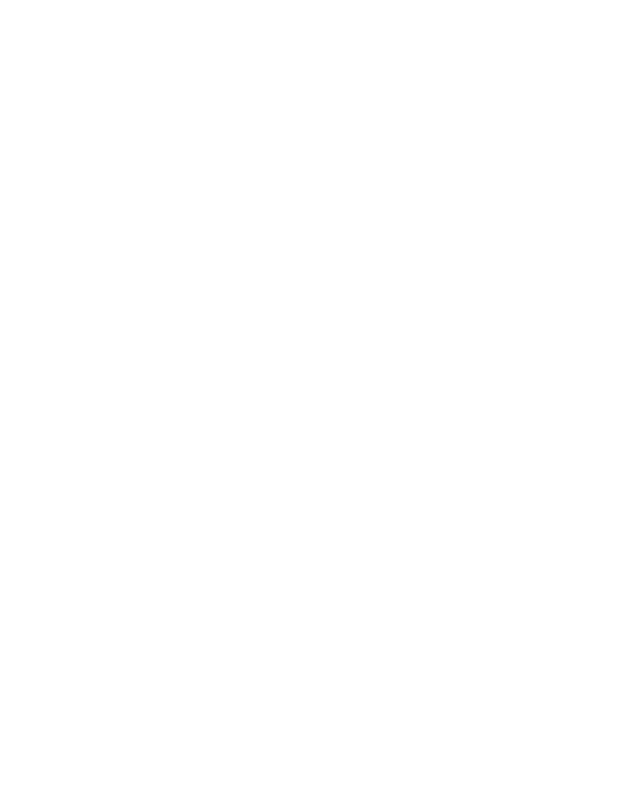
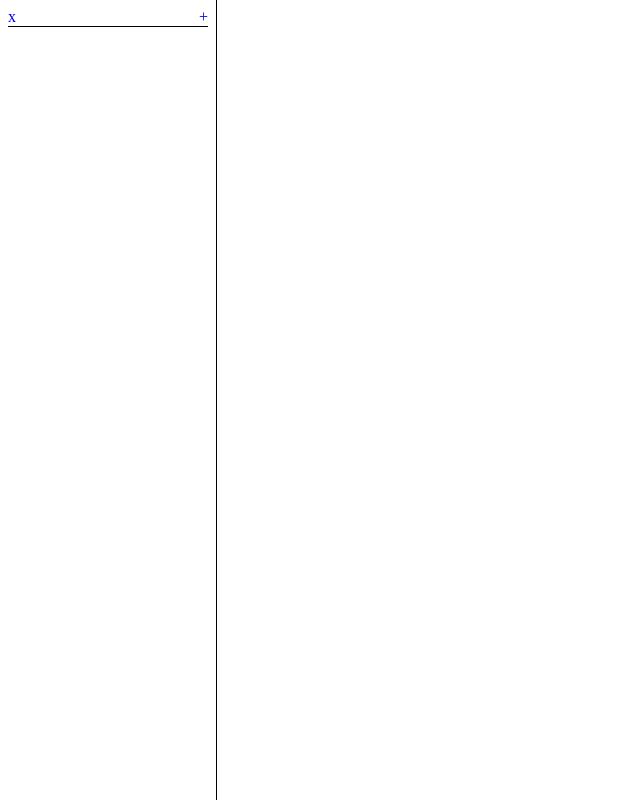
Before and after one commit to dev-tails/pages, a website with bundled scripts: page static/index.html in a window 1280 px wide. Shown: the whole page, without its empty margins (0-640 px from the left). Built offline with nearby package versions, Linux system fonts and the light colour scheme.

Commit message:
Simple creation of pages in sidebar

```diff
--- /dev/null
+++ b/src/Button.ts
@@ -0,0 +1,16 @@
+import { Color } from "./Color";
+import { Div } from "./Div";
+import { setStyle } from "./setStyle";
+
+export const Button = ({ text, onClick }: { text: string, onClick: () => void }) => {
+  const el = Div();
+  setStyle(el, {
+    cursor: "pointer",
+    color: Color.BTN_TEXT
+  })
+  el.innerText = text;
+
+  el.addEventListener("click", onClick);
+
+  return el;
+};
--- /dev/null
+++ b/src/Color.ts
@@ -0,0 +1,3 @@
+export const Color = {
+  BTN_TEXT: "#0000EE"
+}
--- /dev/null
+++ b/src/Div.ts
@@ -0,0 +1,3 @@
+export function Div() {
+  return document.createElement("div");
+}
--- /dev/null
+++ b/src/EditPage.ts
@@ -0,0 +1,39 @@
+import { Block } from "./db/db";
+import { Div } from "./Div";
+import { setStyle } from "./setStyle";
+
+export const EditPage = () => {
+  const el = Div();
+  setStyle(el, {
+    padding: "8px"
+  })
+
+  const title = Div();
+  title.contentEditable = "true";
+  setStyle(title, {
+    outline: "none"
+  })
+
+  title.addEventListener("blur", () => {
+
+  });
+
+  el.append(title);
+
+  const body = Div();
+  body.contentEditable = "true";
+  setStyle(body, {
+    outline: "none"
+  })
+
+  function setBlock(block: Block) {
+    title.innerText = block.body || "";
+    body.innerHTML = block.content || "";
+  }
+
+  el.append(body);
+  return {
+    el,
+    setBlock
+  }
+};
--- /dev/null
+++ b/src/Sidebar.ts
@@ -0,0 +1,59 @@
+import { Button } from "./Button";
+import { addBlock, Block, getAllBlocks } from "./db/db";
+import { Div } from "./Div";
+import { setStyle } from "./setStyle";
+
+type SidebarProps = {
+  onCreatePage: (block: Block) => void;
+}
+
+export const Sidebar = async ({ onCreatePage }: SidebarProps) => {
+  const blocks = await getAllBlocks();
+
+  const el = Div();
+  setStyle(el, {
+    maxWidth: "200px",
+    width: "30%",
+    borderRight: "1px solid black",
+    padding: "8px"
+  });
+
+  const nav = Div();
+  setStyle(nav, {
+    display: "flex",
+    justifyContent: "space-between",
+    borderBottom: "1px solid black"
+  })
+  el.append(nav);
+
+  const btnHideSidebar = Button({
+    text: "x",
+    onClick() {
+
+    }
+  });
+  nav.append(btnHideSidebar)
+
+  const btnAddPage = Button({
+    text: "+",
+    async onClick() {
+      const newBlock = await addBlock({ body: "New Page" });
+      onCreatePage(newBlock);
+    }
+  });
+  nav.append(btnAddPage);
+
+  for (const block of blocks) {
+    el.append(SidebarItem({ block }))
+  }
+
+  return el;
+}
+
+function SidebarItem({ block }: { block: Block }) {
+  const el = Div();
+
+  el.innerText = block.body || "";
+
+  return el;
+}
--- a/src/db/db.ts
+++ b/src/db/db.ts
@@ -1,15 +1,17 @@
 import { DBSchema, IDBPDatabase, openDB } from 'idb';
 import { v4 as uuidv4 } from 'uuid';
 
-export type Note = {
+export type Block = {
   localId?: string;
   body?: string;
+  content?: string;
   createdAt?: Date;
+  type?: "page";
 };
 
 interface EngramDB extends DBSchema {
-  notes: {
-    value: Note;
+  blocks: {
+    value: Block;
     key: string;
   };
 }
@@ -21,10 +23,10 @@ export function getDb() {
     return _db;
   }
 
-  _db = openDB<EngramDB>("engram-db", 1, {
+  _db = openDB<EngramDB>("engram-pages-db", 1, {
     upgrade(db, oldVersion, newVersion) {
       if (oldVersion < 1) {
-        const notesStore = db.createObjectStore("notes", {
+        const blocksStore = db.createObjectStore("blocks", {
           keyPath: "localId",
         });
       }
@@ -34,17 +36,17 @@ export function getDb() {
   return _db;
 }
 
-export async function addNote(value: EngramDB["notes"]["value"]) {
+export async function addBlock(value: EngramDB["blocks"]["value"]) {
   const db = await getDb();
 
   const localId = uuidv4();
   const date = new Date();
-  const addedNote = { ...value, localId, createdAt: date };
-  await db.add("notes", addedNote);
-  return addedNote;
+  const addedBlock = { ...value, localId, createdAt: date };
+  await db.add("blocks", addedBlock);
+  return addedBlock;
 }
 
-export async function getAllNotes() {
+export async function getAllBlocks() {
   const db = await getDb();
-  return db.getAll("notes");
+  return db.getAll("blocks");
 }
--- a/src/index.ts
+++ b/src/index.ts
@@ -0,0 +1,35 @@
+import { addBlock, getAllBlocks, Block } from "./db/db";
+import { Div } from "./Div";
+import { EditPage } from "./EditPage";
+import { setStyle } from "./setStyle";
+import { Sidebar } from "./Sidebar";
+
+async function init() {
+  if ("serviceWorker" in navigator) {
+    navigator.serviceWorker.register("serviceworker.js");
+  }
+
+  const root = document.getElementById("root");
+  if (!root) {
+    return;
+  }
+
+  setStyle(root, {
+    display: "flex",
+    height: "100vh",
+  });
+
+  const editPage = EditPage();
+
+  root.append(
+    await Sidebar({
+      onCreatePage(block) {
+        editPage.setBlock(block);
+      },
+    })
+  );
+
+  root.append(editPage.el);
+}
+
+init();
--- /dev/null
+++ b/src/setStyle.ts
@@ -0,0 +1,5 @@
+export function setStyle(el: HTMLElement, style: Partial<CSSStyleDeclaration>) {
+  for (const key of Object.keys(style)) {
+    el.style[key] = style[key];
+  }
+}
--- a/static/index.html
+++ b/static/index.html
@@ -3,16 +3,11 @@
   <meta charset="UTF-8">
   <meta http-equiv="X-UA-Compatible" content="IE=edge">
   <meta name="viewport" content="width=device-width, initial-scale=1, maximum-scale=1">
-  <title>Notes</title>
-  <link rel="apple-touch-icon" sizes="180x180" href="/apple-touch-icon.png">
-  <link rel="icon" type="image/png" sizes="32x32" href="/favicon-32x32.png">
-  <link rel="icon" type="image/png" sizes="16x16" href="/favicon-16x16.png">
-  <link rel="manifest" href="/site.webmanifest">
-  <link rel="mask-icon" href="/safari-pinned-tab.svg" color="#5bbad5">
+  <title>Pages</title>
   <meta name="theme-color" content="#333333">
   <script src="/js/pages.js" defer></script>
 </head>
-<body>
+<body style="margin: 0">
   <div id="root">
 
   </div>
```
